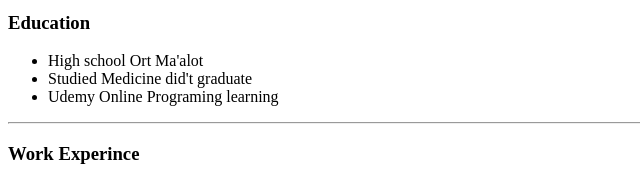
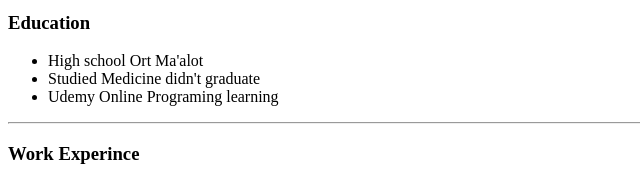
Before and after one commit to IMZ39/FirstSite, a plain HTML site: page index.html in a window 1280 px wide. Shown: the part 278-459 px from the top of the page, 0-640 px from the left. Drawn offline with Linux system fonts and the light colour scheme.

Commit message:
Update index.html

```diff
--- a/index.html
+++ b/index.html
@@ -17,7 +17,7 @@
   <h3>Education</h3>
   <ul>
     <li>High school Ort Ma'alot</li>
-    <li>Studied Medicine did't graduate</li>
+    <li>Studied Medicine didn't graduate</li>
     <li>Udemy Online Programing learning</li>
   </ul>
   <hr>
```
